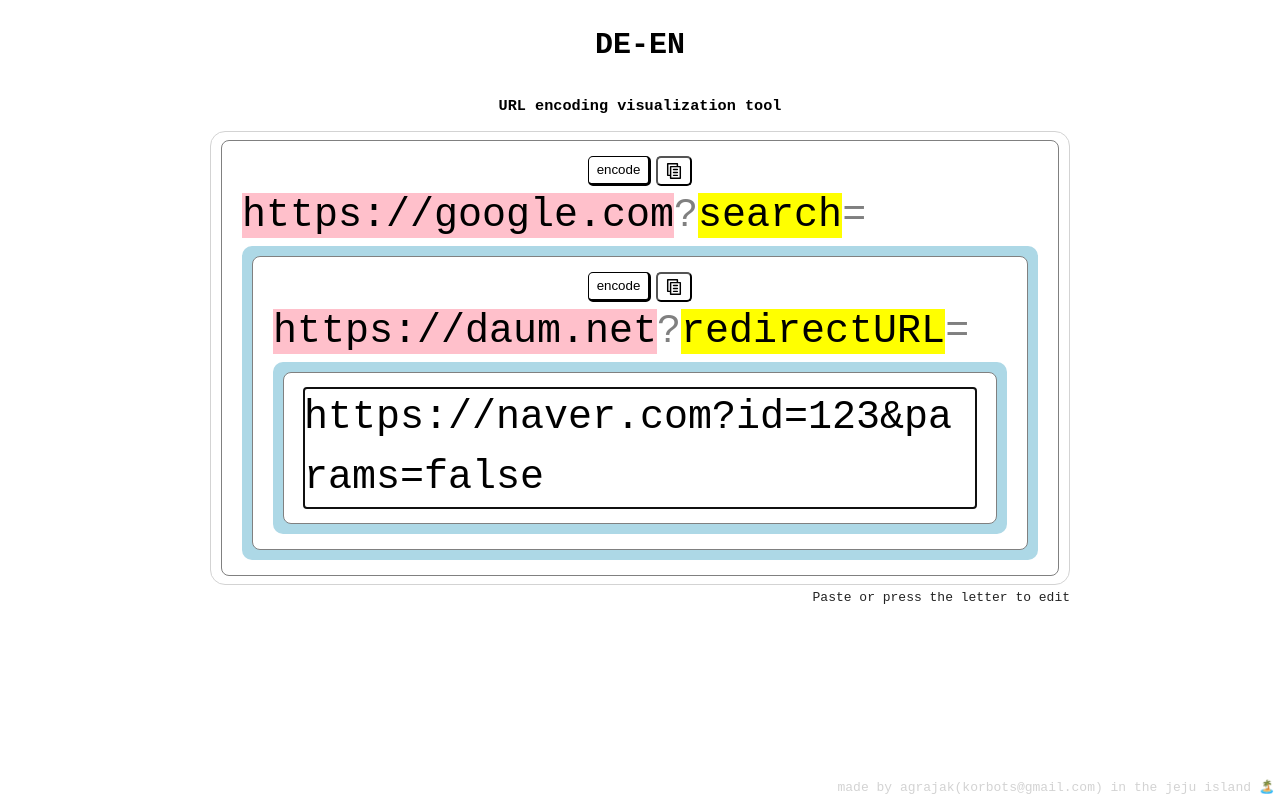
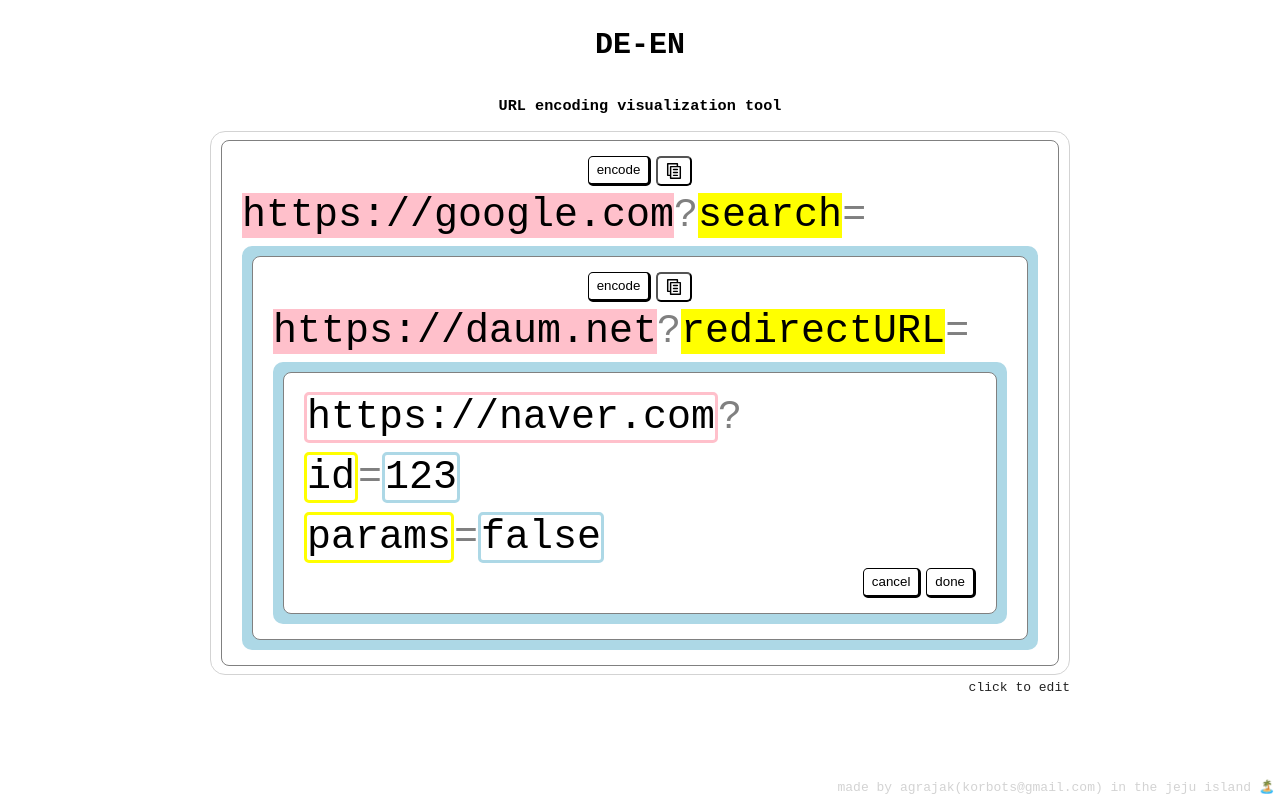
Before and after one commit to agrajak/de-en-visualizer, a React (Vite) app: page / in a window 1280 px wide. Both pictures are taken after a click on the element 640 px from the left and 417 px from the top of the page. Built offline with nearby package versions, Linux system fonts and the light colour scheme.

Commit message:
feat: support colored edit

```diff
--- a/index.css
+++ b/index.css
@@ -1,5 +1,10 @@
 body {
   font-family: monospace;
+}
+
+.right {
+  display: flex;
+  justify-content: right;
 }
 
 #app {
@@ -51,11 +56,12 @@
   line-height: 10px;
   padding: 4px 8px;
   border-radius: 5px;
-  display: flex;
+  display: inline-flex;
   justify-content: center;
   align-items: center;
   background-color: white;
   color: black;
+  vertical-align: middle;
 }
 
 button:active {
@@ -144,6 +150,22 @@
   background-color: lightblue;
 }
 
+.editing .key {
+  background-color: white;
+  border-radius: 5px;
+  border: 3px solid yellow;
+}
+.editing .content {
+  background-color: white;
+  border-radius: 5px;
+  border: 3px solid pink;
+}
+.editing .value {
+  background-color: white;
+  border-radius: 5px;
+  border: 3px solid lightblue;
+}
+
 .symbol {
   color: gray;
 }
--- a/index.html
+++ b/index.html
@@ -13,7 +13,7 @@
         <div id="editor">
           https://google.com?search=https%3A%2F%2Fdaum.net%3FredirectURL%3Dhttps%253A%252F%252Fnaver.com%253Fid%253D123%2526params%253Dfalse
         </div>
-        <div id="description">Paste or press the letter to edit</div>
+        <div id="description">click to edit</div>
       </div>
     </div>
     <section id="author">
--- a/package.json
+++ b/package.json
@@ -11,7 +11,7 @@
     "dev": "vite",
     "build": "tsc && vite build",
     "preview": "vite preview",
-    "deploy": "gh-pages -d dist"
+    "deploy": "npx gh-pages -d dist"
   },
   "devDependencies": {
     "@types/react": "^18.3.1",
--- a/src/main.tsx
+++ b/src/main.tsx
@@ -21,10 +21,11 @@
     content: string;
   } & BaseNode);
 
-type NodeChangeEvent = ToggleEncodeEvent | ContentChangedEvent | UpdateNodeEvent;
+type NodeChangeEvent = ToggleEncodeEvent | ContentChangedEvent | UpdateNodeEvent | FieldChangedEvent;
 
 type ToggleEncodeEvent = { name: 'encode-toggle', id: string, encoded: boolean };
 type ContentChangedEvent = { name: 'content-changed', id: string, content: string };
+type FieldChangedEvent = { [FieldName in keyof Node]: { name: 'field-change', id: string, fieldName: FieldName, value: Node[FieldName] } }[keyof Node];
 type UpdateNodeEvent = { name: 'update-node', id: string, node: Node };
 
 
@@ -45,6 +46,8 @@
     setNode((node) => {
       function mapNode(node: Node): Node {
         // terminal condition for recursive function
+        if (!event) return node;
+
         if (node.id === event.id) {
           console.log({ event, node });
           if (event.name === 'encode-toggle') {
@@ -52,6 +55,10 @@
           }
           if (event.name === 'content-changed') {
             return constructNode(event.content);
+          }
+
+          if (event.name === 'update-node') {
+            return event.node;
           }
         }
         // do the search
@@ -76,12 +83,14 @@
 
 root.render(<EditorComponent initText={query ?? editor.innerText}></EditorComponent>)
 
-let previousElement: HTMLDivElement | null = null;
 function openToast(orangeText: string, text: string) {
   const body = document.querySelector('body');
   if (!body) return;
-  console.log({ previousElement })
-  if (previousElement) body.removeChild(previousElement);
+  const toasts = document.querySelectorAll('.toast');
+  toasts.forEach(toast => {
+    body.removeChild(toast)
+  });
+
   const toast = document.createElement('div');
 
   toast.classList.add('toast')
@@ -99,12 +108,86 @@
 
 
   body.appendChild(toast);
-  previousElement = toast;
   toast.addEventListener("animationend", () => {
     body.removeChild(toast);
   })
 }
 
+
+function GroupEditor({ initNode, onNodeChanged, onCancel }: { initNode: Node, onNodeChanged?: (event: NodeChangeEvent) => void, onCancel?: () => void }) {
+
+  const [element, setElement] = React.useState<HTMLDivElement | null>(null)
+
+
+  function getStringFromElement(): string {
+
+    if (!onNodeChanged) return '';
+    if (!element) return '';
+
+    // todo construct node from queryString
+    function getInnerTextFromSelector(baseElement: HTMLElement, selector: string) {
+      if (!baseElement) return ''
+      const el = baseElement.querySelector(selector)
+      if (!(el instanceof HTMLElement)) return ''
+      return el.innerText
+    }
+
+    const content = getInnerTextFromSelector(element, '.content')
+    const params = Array.from(element.querySelectorAll('.param')).map(paramElement => {
+      if (!(paramElement instanceof HTMLElement)) return null;
+      const key = getInnerTextFromSelector(paramElement, '.key')
+      const value = getInnerTextFromSelector(paramElement, '.value')
+
+      return `${encodeURIComponent(key)}=${encodeURIComponent(value)}`
+
+    }).filter(x => x).join('&');
+
+    return params ? `${content}?${params}` : content;
+  }
+
+  return <span className="group editing"><div ref={(node) => {
+    if (!node) return;
+    setElement(node);
+  }}>
+    {initNode.type === 'string' ? <span className="content" contentEditable>{initNode.content}</span> : <div>
+      <span className="content" contentEditable>{initNode.content}</span><span className="symbol">?</span><br></br>
+      {initNode.params?.map((param) => {
+        // const isLast = index === initNode.params!.length - 1
+
+        return <div className="param" key={param.key}>
+          <span className="key" contentEditable>{param.key}</span>
+          <span className="symbol">=</span>
+          <span className="value" contentEditable>{getInnerTextFromNode(param.value)}</span>
+          {/**
+
+          <button className="shadow" style={{ marginLeft: 5 }} onClick={()=>{
+          }}>✕</button>
+          {isLast ? <button className="shadow" style={{ marginLeft: 5 }}>+</button> : null}
+          */}
+        </div>
+      })}
+      <div className="right">
+        <button className="shadow" onClick={() => {
+          if (onCancel) onCancel();
+        }}>cancel</button>
+        <button className="shadow" style={{ marginLeft: 5 }} onClick={() => {
+          if (!onNodeChanged) return;
+
+          const text = getStringFromElement();
+
+          const node = constructNode(text)
+
+          onNodeChanged({
+            name: 'update-node',
+            id: initNode.id,
+            node
+          })
+        }}>done</button>
+      </div>
+    </div>}
+
+  </div></span>
+}
 
 function Group({ node, onNodeChanged }: { node: Node, onNodeChanged?: (event: NodeChangeEvent) => void }) {
 
@@ -112,27 +195,21 @@
   console.log('group', node.id, node.content, node)
 
   if (editable) {
-    return (<span className="group" onBlur={(event) => {
-      if (!onNodeChanged) return;
-      const element = event.target;
-      if (!(element instanceof HTMLElement)) return;
-
-      const innerText = element.innerText;
-      onNodeChanged({
-        name: 'content-changed',
-        id: node.id,
-        content: innerText
-      })
+    return <GroupEditor initNode={node} onNodeChanged={event => {
+      if (onNodeChanged) {
+        onNodeChanged(event);
+        setEditable(false);
+      }
+    }} onCancel={() => {
       setEditable(false);
-    }} id={node.id}><div contentEditable ref={(element) => {
-      if (!element) return;
-      element.focus();
-    }}>{getInnerTextFromNode((node))}</div></span>)
+    }}></GroupEditor>
 
   }
   return <span className="group" id={node.id} onClick={event => {
     event.stopPropagation();
     if (event.target instanceof HTMLSpanElement) {
+      if (
+        event.target.closest('.editing')) return;
       setEditable(true);
     }
   }}>
--- a/src/style.css
+++ b/src/style.css
@@ -62,7 +62,6 @@
 .read-the-docs {
   color: #888;
 }
-
 button {
   border-radius: 8px;
   border: 1px solid transparent;
```
